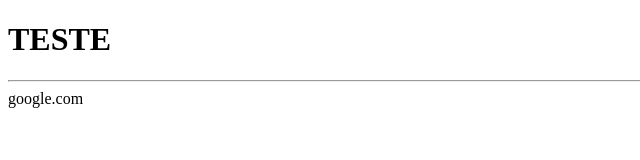
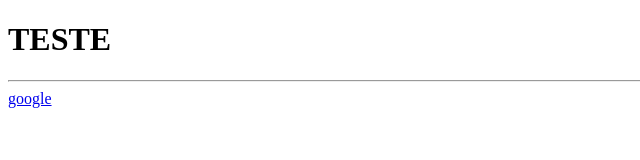
Before and after one commit to Fabiiin/fabiin.github.io, a plain HTML site: page index.html in a window 1280 px wide. Shown: the full height of the page, 0-640 px from the left. Drawn offline with Linux system fonts and the light colour scheme.

Commit message:
Update index.html

```diff
--- a/index.html
+++ b/index.html
@@ -6,6 +6,6 @@
   <body>
     <h1>TESTE</h1>
     <hr>
-    <a>google.com</a>
+    <a href="google.com">google</a>
   </body>
 </html>
```
